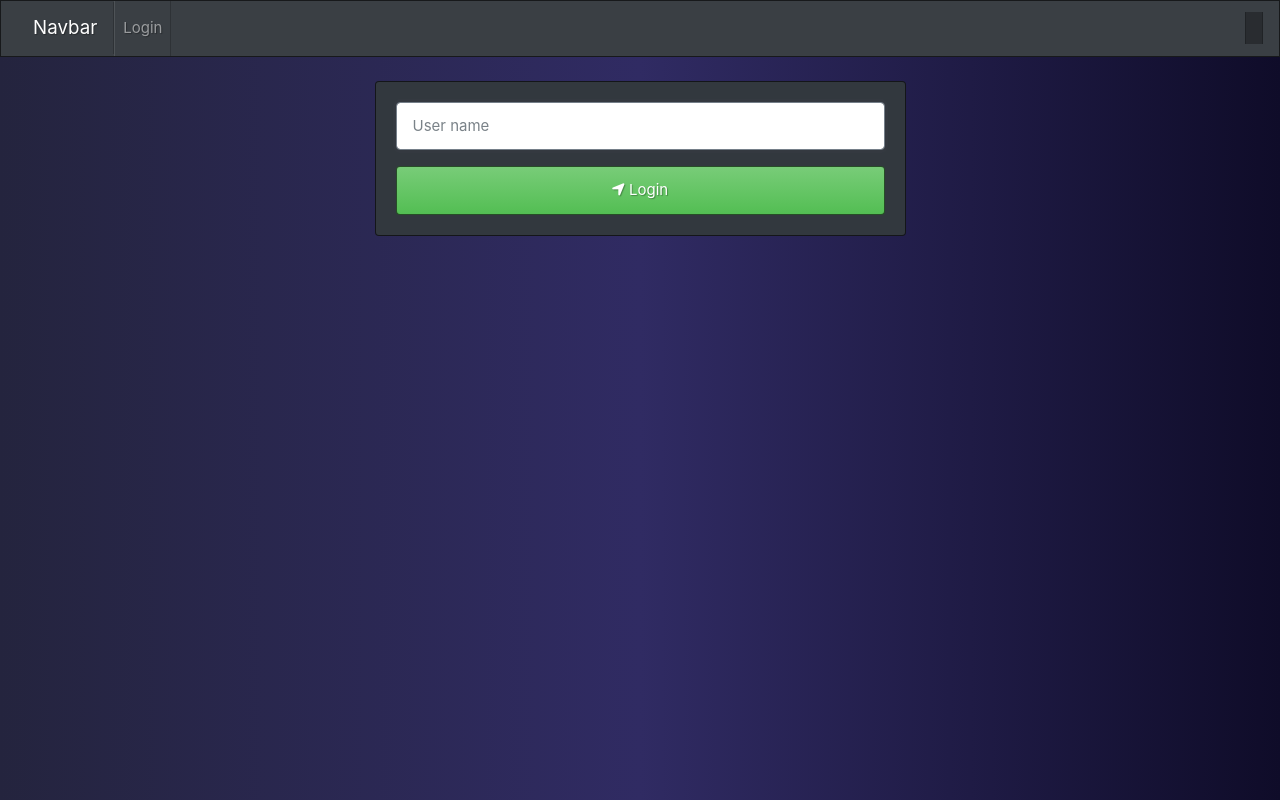
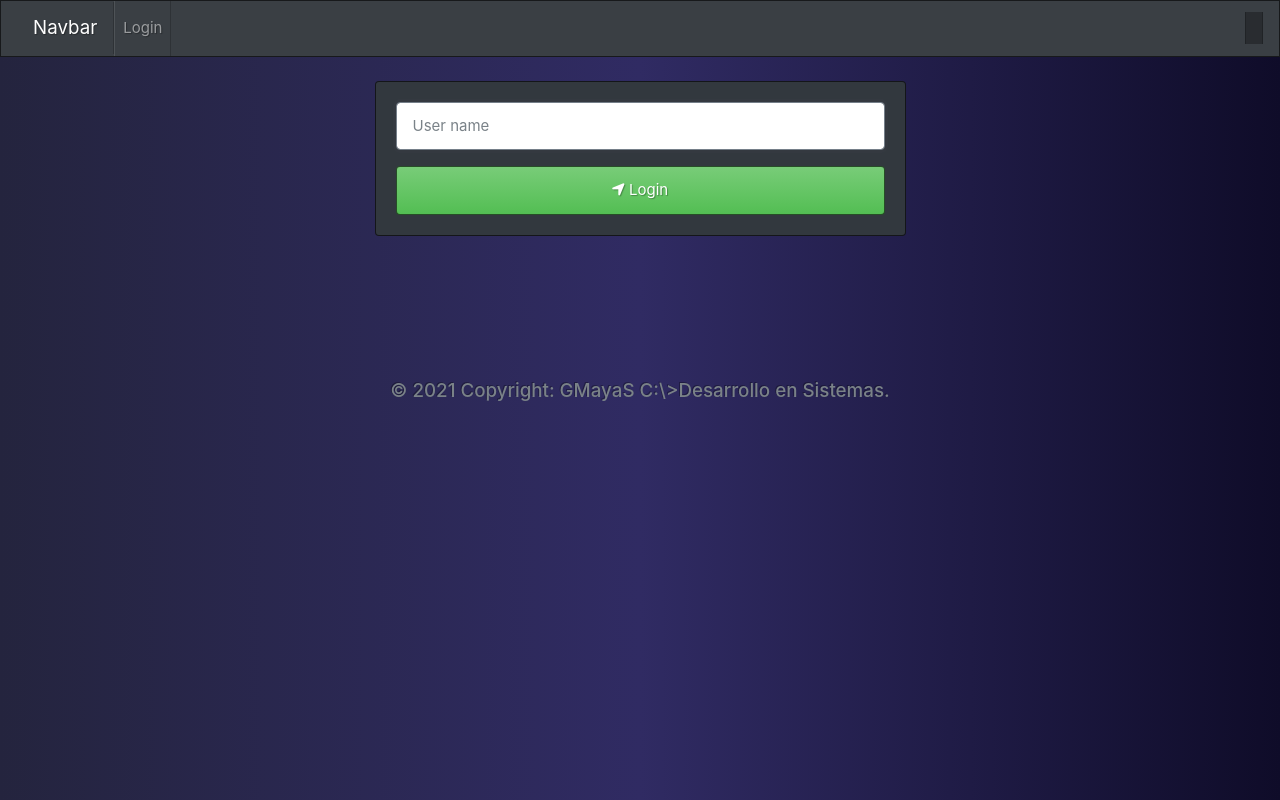
Before and after one commit to gmayas/react-app-pwa-js, a React (Create React App) app: page / in a window 1280 px wide. Built offline with nearby package versions, Linux system fonts and the light colour scheme; no server answers.

Commit message:
readme commit

```diff
--- a/src/components/Login.jsx
+++ b/src/components/Login.jsx
@@ -13,6 +13,9 @@ const Login = (props) => {
   const [newUser, setNewUser] = useState("");
   const [newMsg, setNewMsg] = useState("");
   const [newMsgErr, setNewMsgErr] = useState("");
+  const today = new Date();
+  const GMayaS = `© ${today.getFullYear()} Copyright: GMayaS C:\\>Desarrollo en Sistemas.`
+
   useEffect(async () => {
     setNewUser("");
     setNewMsg("");
@@ -110,6 +113,13 @@ const Login = (props) => {
           </h5>
         </div>
       </div>
+      <div className="row">
+        <div className="col-md-6 offset-md-3 ">
+          <h5 className="text-secondary text-center mt-5">
+            {GMayaS}
+          </h5>
+        </div>
+      </div>
     </div>
   );
 };
```
Also changed, not shown: 2 other files (tests, documents, lock files or other folders).
